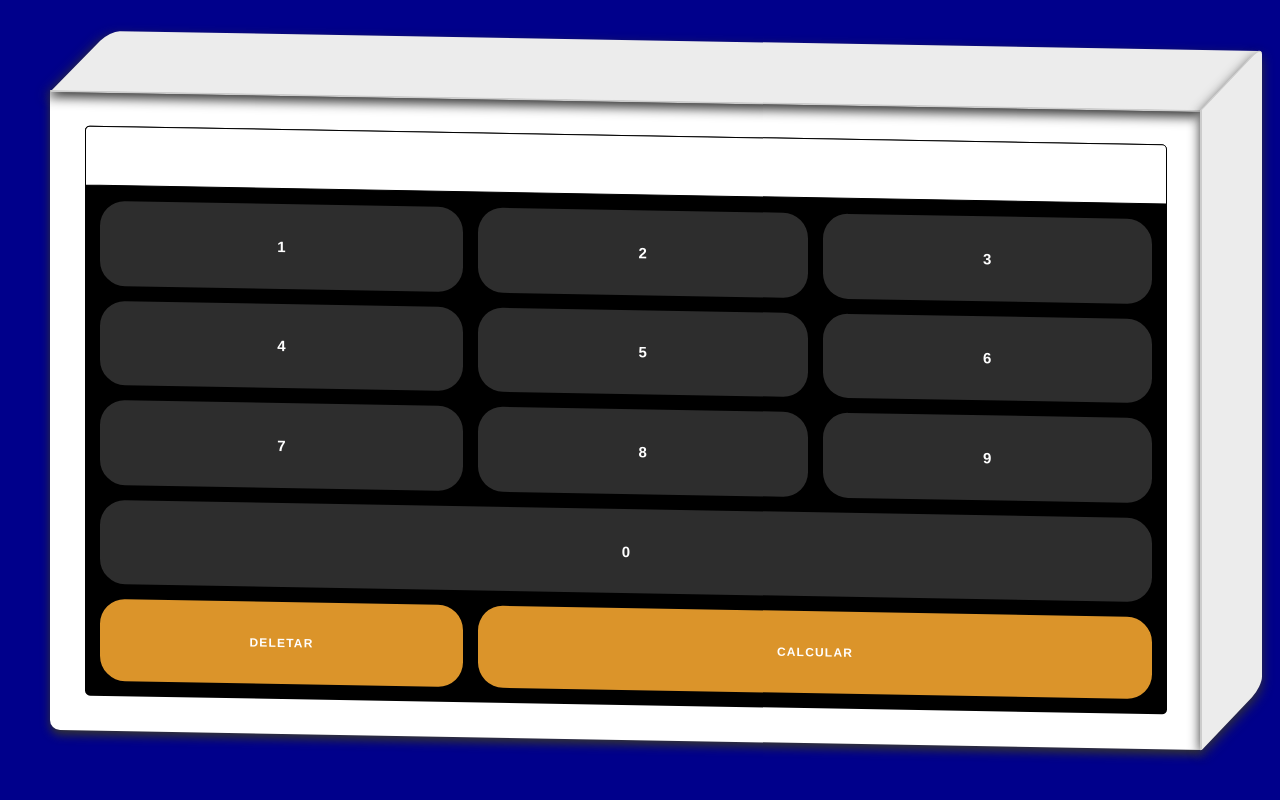
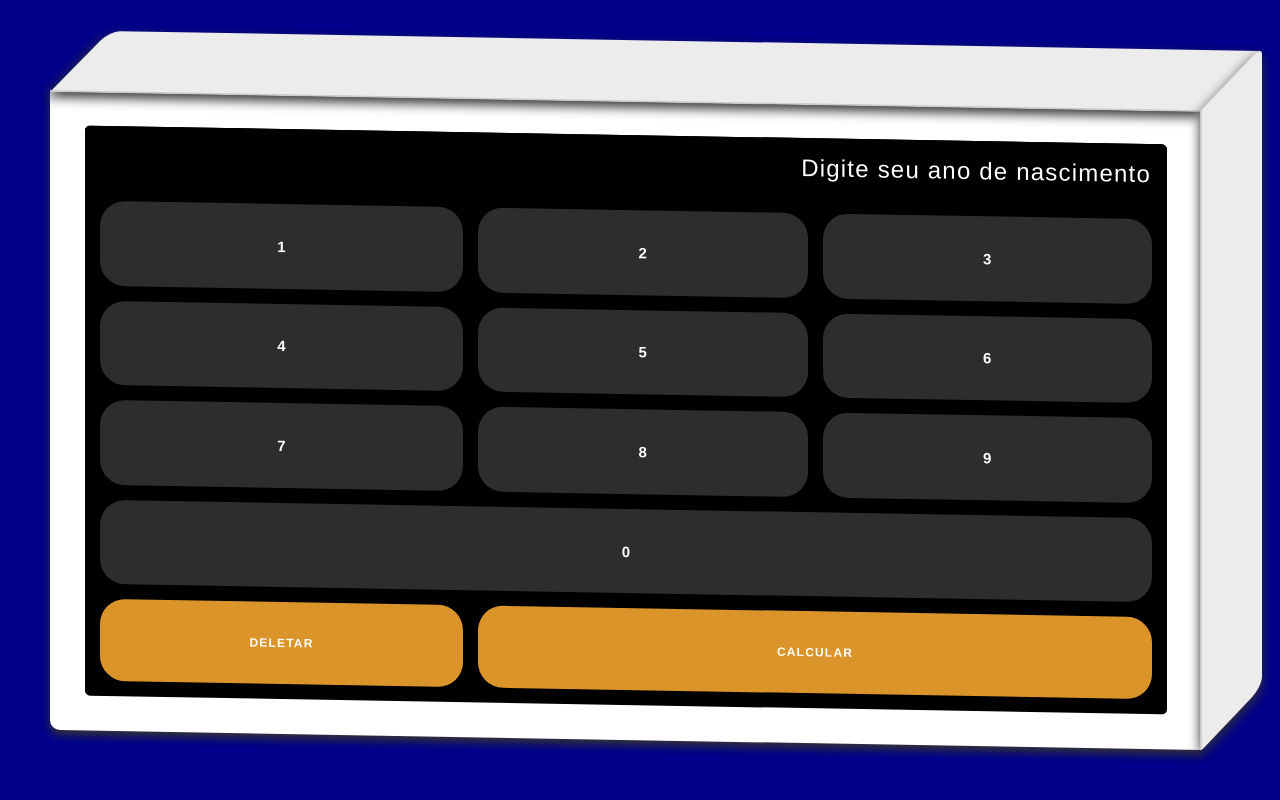
Before and after one commit to mateuspossari14/classe-eleitoral, a plain HTML site: page index.html in a window 1280 px wide. Shown: the top 800 px of the page. Drawn offline with Linux system fonts and the light colour scheme.

Commit message:
remove scroll bar in input number

```diff
--- a/assets/css/style.css
+++ b/assets/css/style.css
@@ -118,9 +118,13 @@ section::after {
     color: #fff;
 }
 
-.calculator #calculator-display[type="text"] {
+.calculator #calculator-display[type="number"] {
     outline: 0;
     background-color: #000;
+}
+
+.calculator #calculator-display[type="number"]::-webkit-inner-spin-button {
+    appearance: none;
 }
 
 .calculator .calculator-keys {
```
